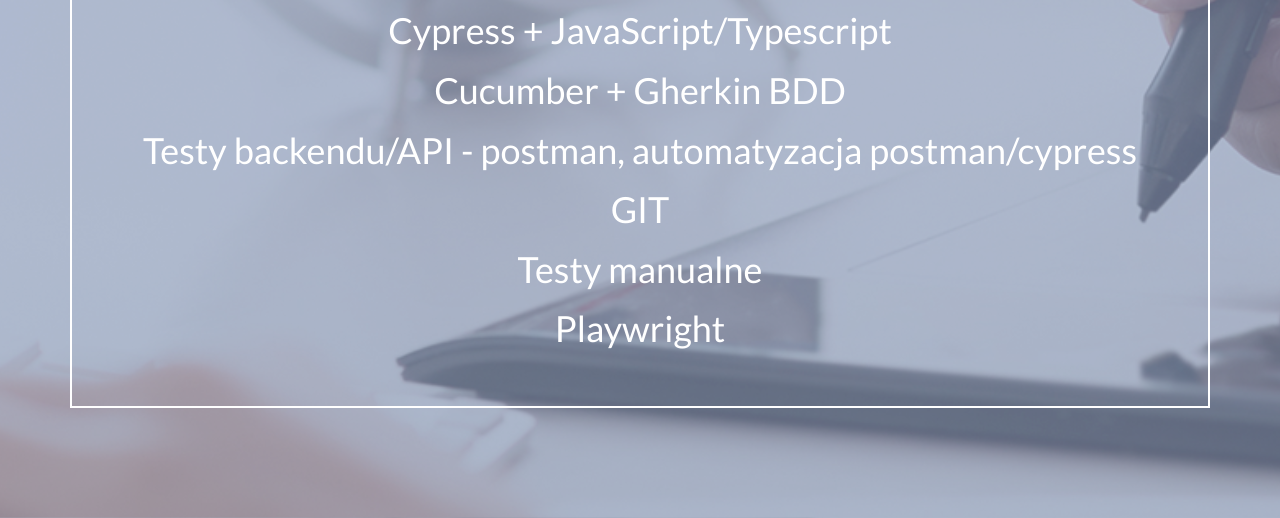
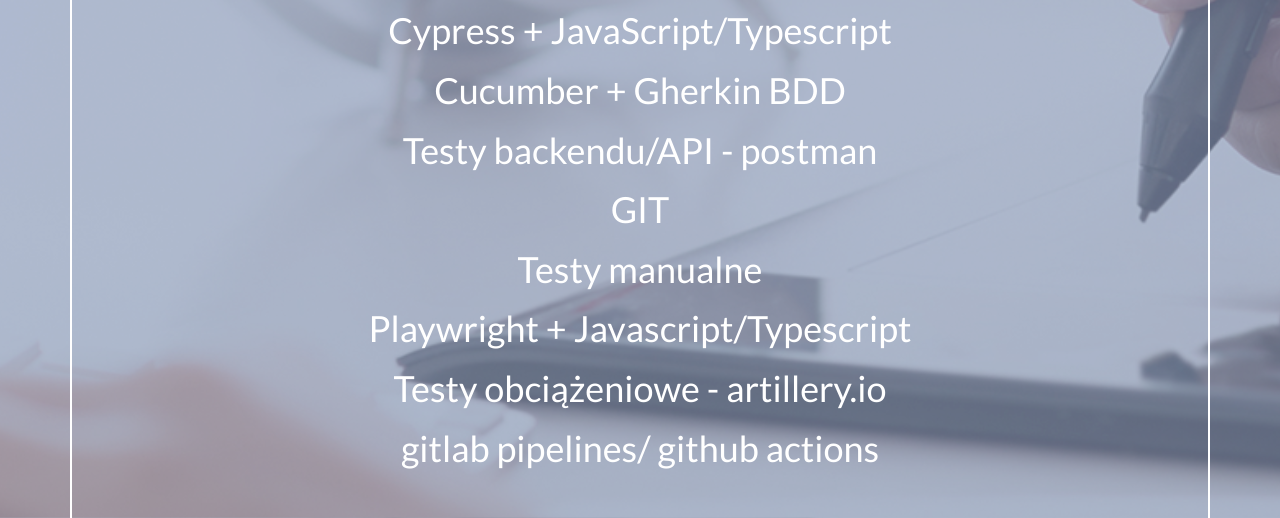
Before and after one commit to tomfriday/AboutMe, a plain HTML site: page index.html in a window 1280 px wide. Shown: the part 1460-1978 px from the top of the page. Drawn offline with nearby package versions, Linux system fonts and the light colour scheme.

Commit message:
Update index.html

```diff
--- a/index.html
+++ b/index.html
@@ -57,10 +57,12 @@
                 <p>
                          <h1 class="center">Cypress + JavaScript/Typescript</h1>
                          <h1 class="center">Cucumber + Gherkin BDD </h1>
-                         <h1 class="center">Testy backendu/API - postman, automatyzacja postman/cypress</h1>
+                         <h1 class="center">Testy backendu/API - postman</h1>
                          <h1 class="center">GIT</h1>
                          <h1 class="center">Testy manualne</h1>
-                         <h1 class="center">Playwright</h1>
+                         <h1 class="center">Playwright + Javascript/Typescript</h1>
+                         <h1 class="center">Testy obciążeniowe - artillery.io</h1>
+                         <h1 class="center">gitlab pipelines/ github actions</h1>
                         <p>
             </div>
         </div>
```
